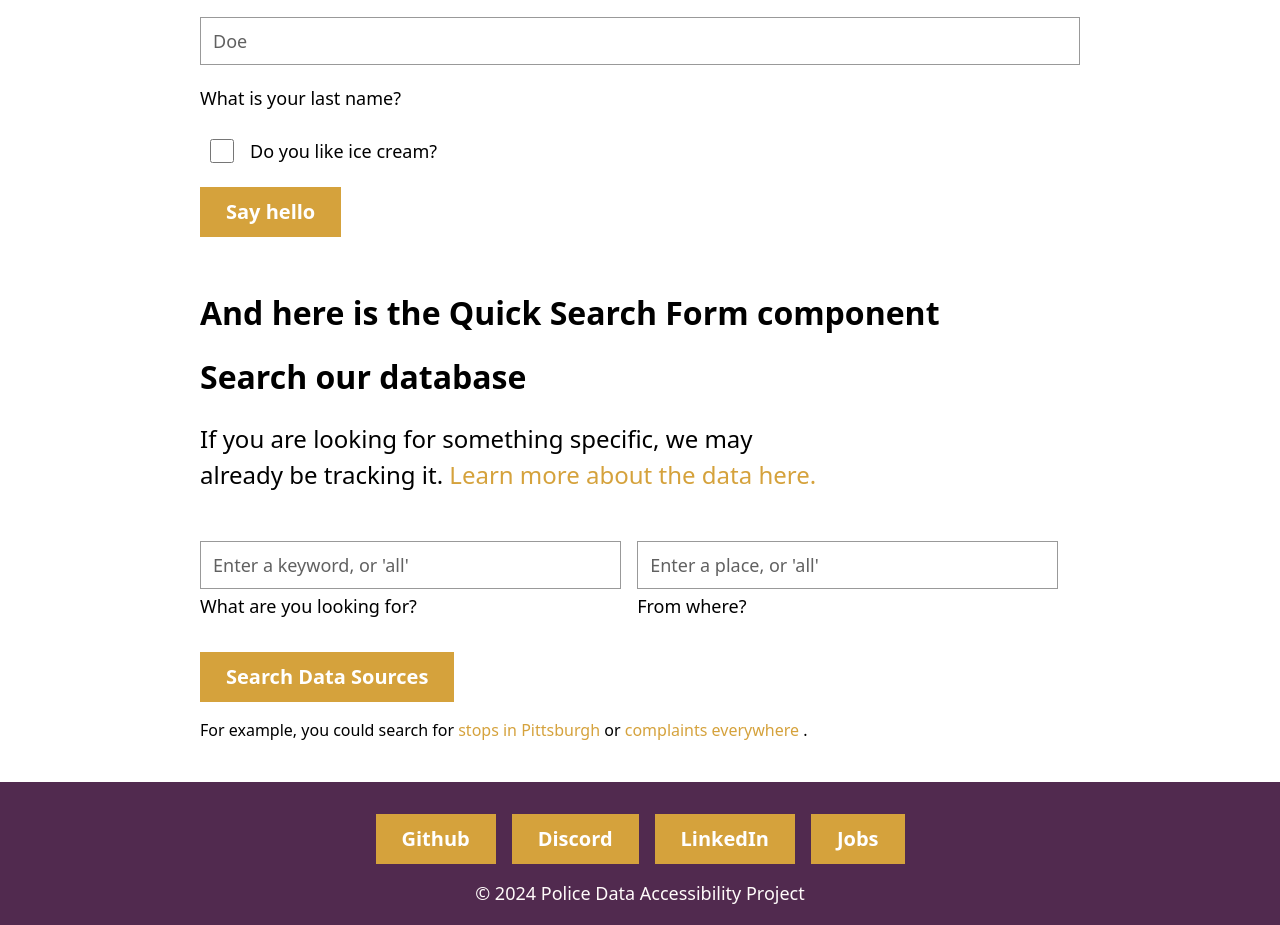
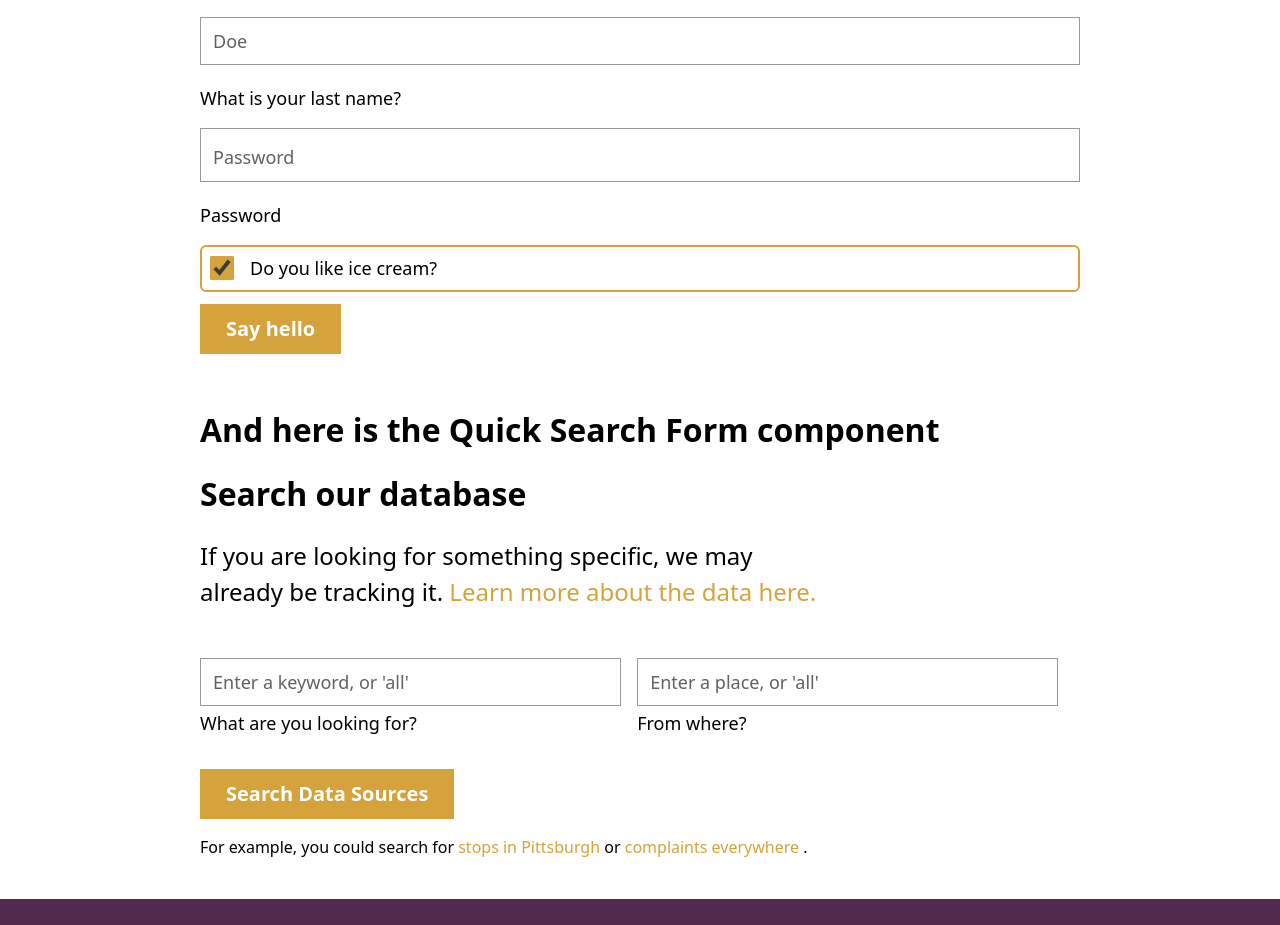
Before and after one commit to Police-Data-Accessibility-Project/design-system, a Vue app: page / in a window 1280 px wide. Shown: the part 1621-2546 px from the top of the page. Built offline with nearby package versions, Linux system fonts and the light colour scheme.

Commit message:
refactor: form updates

```diff
--- a/src/components/Form/PdapForm.vue
+++ b/src/components/Form/PdapForm.vue
@@ -24,7 +24,6 @@
 			"
 			:value="values[field.name]"
 			@change="updateForm(field.name, $event)"
-			@input="updateForm(field.name, $event)"
 		/>
 		<slot />
 	</form>
@@ -32,7 +31,7 @@
 
 <script setup lang="ts">
 // Globals
-import { computed, reactive, ref, watchEffect } from 'vue';
+import { computed, ref, watchEffect } from 'vue';
 import { useVuelidate } from '@vuelidate/core';
 
 // Components
@@ -63,7 +62,7 @@ const data = computed(() =>
 	})
 );
 
-let values = reactive<Record<string, string>>(
+const values = ref<Record<string, string>>(
 	data.value.reduce((acc, input) => {
 		switch (input.type) {
 			case PdapInputTypes.CHECKBOX:
@@ -104,8 +103,12 @@ const errorMessage = ref(props.error);
 function updateForm(fieldName: string, event: Event) {
 	const target = event.target as HTMLInputElement;
 	const update =
-		target.type === PdapInputTypes.CHECKBOX ? target.checked : target.value;
-	values[fieldName] = update.toString();
+		target.type === PdapInputTypes.CHECKBOX &&
+		typeof target.checked === 'boolean'
+			? target.checked.toString()
+			: target.value;
+
+	values.value[fieldName] = update;
 	change();
 }
 
@@ -136,7 +139,7 @@ watchEffect(() => {
 });
 
 function change() {
-	emit('change', { ...values });
+	emit('change', { ...values.value });
 }
 
 async function submit(event: Event) {
@@ -144,16 +147,17 @@ async function submit(event: Event) {
 	const isValidSubmission = await v$.value.$validate();
 	if (isValidSubmission) {
 		// Emit submit event (spread to new object to create new object, this allows us to reset `values` without messing with the data returned)
-		emit('submit', { ...values });
+		emit('submit', { ...values.value });
 		// Reset vuelidate and form
 		v$.value.$reset();
 		const form = <HTMLFormElement>event.target;
 		form.reset();
 
 		// Wipe values state
-		values = Object.entries(values).reduce((acc, [key]) => {
+		values.value = Object.entries(values).reduce((acc, [key]) => {
 			return { ...acc, [key]: '' };
 		}, {});
+
 		return;
 	}
 }
--- a/src/components/Input/Checkbox/InputCheckbox.vue
+++ b/src/components/Input/Checkbox/InputCheckbox.vue
@@ -1,11 +1,11 @@
 <template>
 	<input
 		:id="id"
+		:name="name"
+		:checked="value === 'true' ?? undefined"
+		:value="value"
 		class="pdap-input-checkbox"
-		:name="name"
-		:checked="value === 'true' || (!value && defaultChecked)"
 		type="checkbox"
-		:value="value"
 		v-bind="$attrs"
 		@change="change"
 	/>
--- a/src/components/Input/PdapInput.vue
+++ b/src/components/Input/PdapInput.vue
@@ -8,14 +8,12 @@
 			'pdap-input-error': Number(error?.length) >= 1,
 		}"
 	>
-		<!-- Checkbox -->
 		<PdapInputCheckbox
 			v-if="type === PdapInputTypes.CHECKBOX"
 			class="pdap-input-checkbox"
 			v-bind="{ ...$attrs, ...(props as PdapInputCheckboxProps) }"
 		/>
 
-		<!-- Text / password -->
 		<PdapInputText
 			v-else
 			v-bind="{ ...$attrs, ...($props as PdapInputTextProps) }"
@@ -99,7 +97,7 @@ const errorMessageId = computed(() => `pdap-${props.name}-input-error`);
 
 	/* Input - checkbox */
 	.pdap-input-checkbox {
-		@apply border-2 border-transparent items-center gap-4 flex-row py-1 px-2;
+		@apply border-2 border-transparent items-center gap-4 flex-row py-1 px-2 w-auto;
 	}
 
 	.pdap-input-checkbox-checked {
--- a/src/components/Input/utils.ts
+++ /dev/null
@@ -1,6 +0,0 @@
-import { PdapInputTypes } from './types';
-
-export const INPUT_COMPONENT_MAP = {
-	[PdapInputTypes.CHECKBOX]: 'InputCheckbox',
-	[PdapInputTypes.TEXT]: 'InputText',
-};
--- a/src/demo/pages/ComponentDemo.vue
+++ b/src/demo/pages/ComponentDemo.vue
@@ -98,7 +98,26 @@ const mockFormSchema = [
 		},
 	},
 	{
+		id: 'password',
+		name: 'password',
+		label: 'Password',
+		type: PdapInputTypes.PASSWORD,
+		placeholder: 'Password',
+		value: '',
+		validators: {
+			password: {
+				message: 'Please enter a valid password',
+				value: true,
+			},
+			required: {
+				message: 'Please enter a valid password',
+				value: true,
+			},
+		},
+	},
+	{
 		id: 'likes-ice-cream',
+		defaultChecked: true,
 		name: 'iceCream',
 		label: 'Do you like ice cream?',
 		type: PdapInputTypes.CHECKBOX,
@@ -113,12 +132,14 @@ function buttonAlert(msg: string) {
 function submit(values: Record<'firstName' | 'lastName' | 'iceCream', string>) {
 	console.debug({ values });
 	const alertString = `Howdy, ${values.firstName} ${values.lastName}\n${
-		values.iceCream ? 'We like ice cream, too' : "Who doesn't like ice cream?"
+		values.iceCream === 'true'
+			? 'We like ice cream, too'
+			: "Who doesn't like ice cream?"
 	}`;
 	alert(alertString);
 }
 
-function change(values: Record<'firstName' | 'lastName', string>) {
+function change(values: Record<'firstName' | 'lastName' | 'iceCream', string>) {
 	console.log('onChange', { values });
 }
 </script>
```
